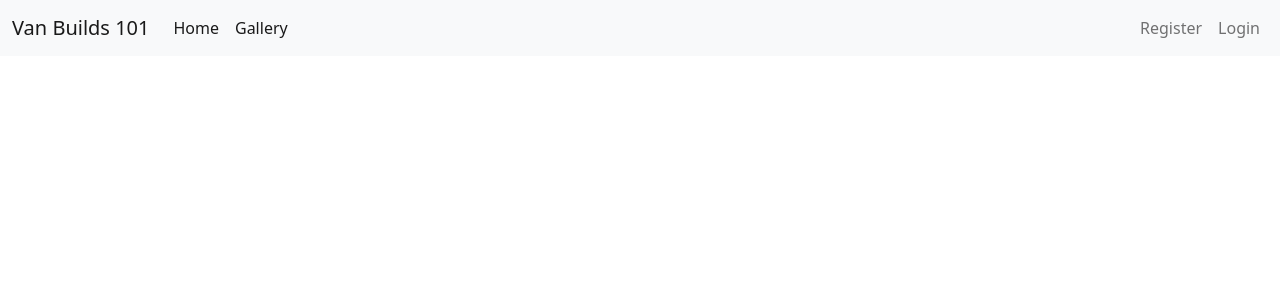
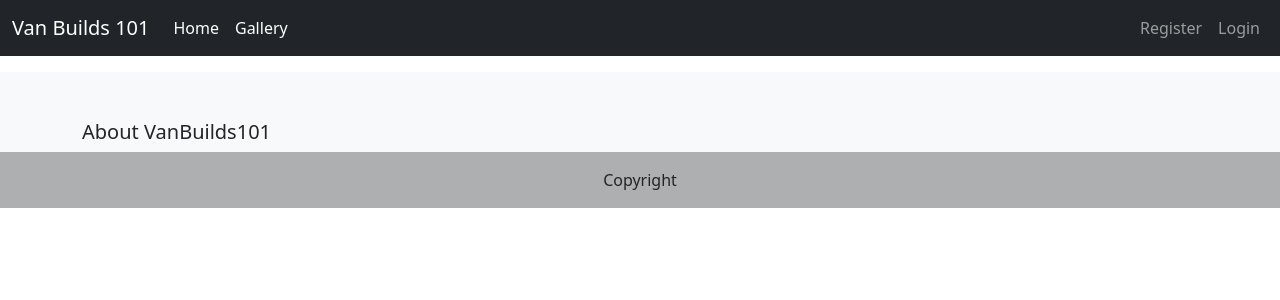
Before and after one commit to lukecdev/VanBuilds101, a Django app: page / in a window 1280 px wide. Shown: the top 300 px of the page. Run offline with Django 3.2, Linux system fonts and the light colour scheme; data that the repository does not hold is empty.

Commit message:
updating base template styling

```diff
--- a/gallery/forms.py
+++ b/gallery/forms.py
@@ -4,4 +4,4 @@ from django import forms
 class ImageSubmissionForm(forms.ModelForm):
     class Meta:
         model = ImageSubmission
-        fields = ['image']
+        fields=("caption","image")
--- a/templates/base.html
+++ b/templates/base.html
@@ -1,7 +1,7 @@
 {% load static %}
 
 <!DOCTYPE html>
-<html class="h-100">
+<html class="h-100" lang="en">
 
 <!--Temparay home base template-->
 <head>
@@ -25,7 +25,7 @@
 
     <!-- Navigation -->
 
-    <nav class="navbar navbar-expand-lg navbar-light bg-light">
+    <nav class="navbar navbar-expand-lg navbar-dark bg-dark">
         <div class="container-fluid">
             <a class="navbar-brand" href="{% url 'home' %}">Van Builds 101</a>
             <button class="navbar-toggler" type="button" data-bs-toggle="collapse" data-bs-target="#navbarText"
@@ -40,21 +40,7 @@
                     <li class="nav-item">
                         <a class="nav-link active" aria-current="page" href="{% url 'van_images' %}">Gallery</a>
                     </li>
-                    <!--
-                    {% if user.is_authenticated %}
-                    <li class="nav-item">
-                        <a class="nav-link" href="{% url 'account_logout' %}">Logout</a>
-                    </li>
-                    {% else %}
-                    <li class="nav-item">
-                        <a class="nav-link" href="{% url 'account_signup' %}">Register</a>
-                    </li>
-                    <li class="nav-item">
-                        <a class="nav-link" href="{% url 'account_login' %}">Login</a>
-                    </li>
 
-                    {% endif %}
-                    -->
                 </ul>
                 <ul class="nav navbar-nav navbar-right">
                     {% if user.is_authenticated %}
@@ -95,7 +81,22 @@
     </main>
 
     <!-- Footer -->
-    <footer class="footer mt-auto py-3 dark-bg">
+    <footer id="footer" class="footer bg-light text-dark">
+        <div class="container p-4 pb-0">
+            <section class="mb-4 d-flex justify-content-center">
+
+            </section>
+        </div>
+        <div class="container">
+            <div class="row g-5">
+                <div class="col-lg-4">
+                    <h5 class="footer-heading">About VanBuilds101</h5>
+                </div>
+            </div>
+        </div>
+        <div class="text-center p-3" style="background-color: rgba(5, 5, 5, 0.3);">
+            Copyright
+        </div>
     </footer>
 
     <script>
```
Also changed, not shown: gallery/views.py (+10 -4 lines), templates/index.html (+32 -3 lines), templates/van_images.html (+14 -6 lines), gallery/models.py (line endings or trailing spaces).
